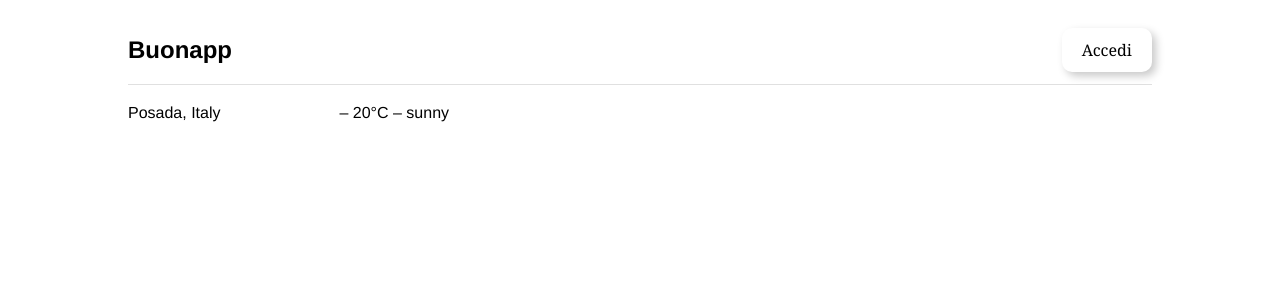
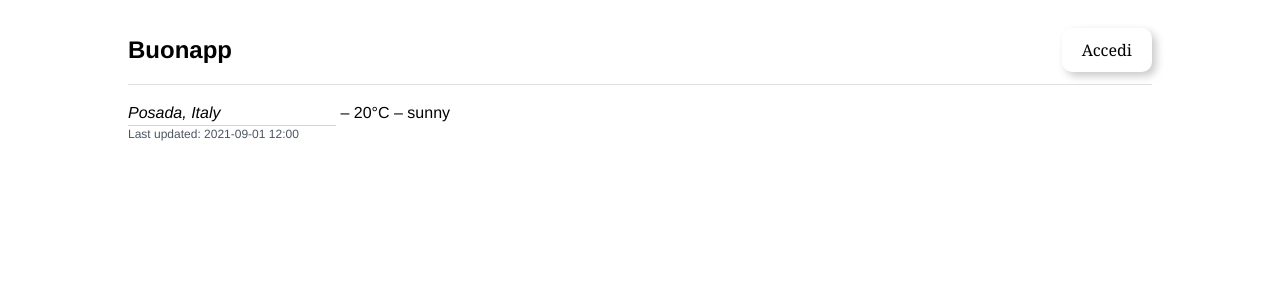
Before and after one commit to am9zZWY/buonapp, a Vue app: page /giorno in a window 1280 px wide. Both pictures are taken after a click on the button "Posada, Italy". Shown: the top 300 px of the page. Built offline with nearby package versions, Linux system fonts and the light colour scheme; no server answers.

Commit message:
Improve weather component

```diff
--- a/src/stores/index.ts
+++ b/src/stores/index.ts
@@ -4,23 +4,31 @@ import {defineStore} from 'pinia'
 type Weather = {
     location: string,
     temperature: number,
-    weather: string
+    weather: string,
+    lastUpdated: string
 }
 
 export const useWeatherStore = defineStore('weather', () => {
     const weather = ref<Weather>({
         location: 'Posada, Italy',
         temperature: 20,
-        weather: 'sunny'
+        weather: 'sunny',
+        lastUpdated: '2021-09-01 12:00'
     })
+
+    const dateToLocaleString = (date: number) => {
+        return new Date(date * 1000).toLocaleString().replace(',', '').slice(0, -3)
+    }
 
     const fetchWeather = async (location?: string) => {
         fetch(`https://api.weatherapi.com/v
 1/current.json?key=ed0259613b1d44d387890933241204&q=${location ?? weather.value.location}`)
             .then((response) => response.json())
             .then((data) => {
+                weather.value.location = `${data.location.name}, ${data.location.country}`
                 weather.value.temperature = data.current.temp_c
                 weather.value.weather = data.current.condition.text
+                weather.value.lastUpdated = dateToLocaleString(data.current.last_updated_epoch)
             })
     }
 
--- a/src/stories/weather/Weather.vue
+++ b/src/stories/weather/Weather.vue
@@ -1,19 +1,22 @@
 <template>
     <div>
-        <button @click="editLocation" v-if="!edit.location" :disabled="disableEdit">
-            {{ location }}
+        <button @click="editLocation" v-if="!edit.location" :disabled="disableEdit" class="hover:underline focus:outline-none">
+            {{ weather.location }}
         </button>
-        <input v-show="edit.location" v-model="locationInput" @blur="saveLocation" ref="locationInputEl"/>
-        – {{ temperature }}°C – {{ weather }}
+        <input v-show="edit.location" v-model="locationInput" @blur="saveLocation" @keydown.enter="saveLocation" ref="locationInputEl" class="border-b border-gray-300 italic" />
+        – {{ weather.temperature }}°C – {{ weather.weather }}
+    </div>
+    <div class="text-gray-600 font-extralight text-xs">
+        Last updated: {{ weather.lastUpdated }}
     </div>
 </template>
 
 <script lang="ts" setup>
-import {computed, ref} from 'vue'
+import {computed, ref, watch} from 'vue'
 import {useWeatherStore} from "@/stores";
 
 type WeatherProps = {
-    disableEdit?: boolean
+    disableEdit?: boolean,
 }
 
 type Edit = { [key: string]: boolean }
@@ -25,19 +28,22 @@ withDefaults(defineProps<WeatherProps>(), {
 
 const weatherStore = useWeatherStore()
 
-const location = computed(() => weatherStore.weather.location)
-const temperature = computed(() => weatherStore.weather.temperature)
-const weather = computed(() => weatherStore.weather.weather)
-const locationInput = ref(weatherStore.weather.location)
+const weather = computed(() => weatherStore.weather)
+const locationInput = ref<string>('')
 const locationInputEl = ref(null)
 
 
 const editLocation = () => {
     edit.value.location = true
-    locationInputEl?.value?.focus()
+    locationInputEl.value?.focus()
+    console.log('editLocation', locationInputEl.value)
 }
 const saveLocation = () => {
     edit.value.location = false
     weatherStore.updateLocation(locationInput.value)
 }
+
+watch(() => weather.value.location, () => {
+    locationInput.value = weather.value.location
+}, {immediate: true})
 </script>
--- a/src/views/buon/GiornoView.vue
+++ b/src/views/buon/GiornoView.vue
@@ -1,7 +1,7 @@
 <!-- This view helps to display the day's weather information, calendar events, and other information. -->
 <template>
     <!-- Weather Information -->
-    <Weather location="Milan, Italy" />
+    <Weather />
 
     <!-- Calendar Events -->
 
```
